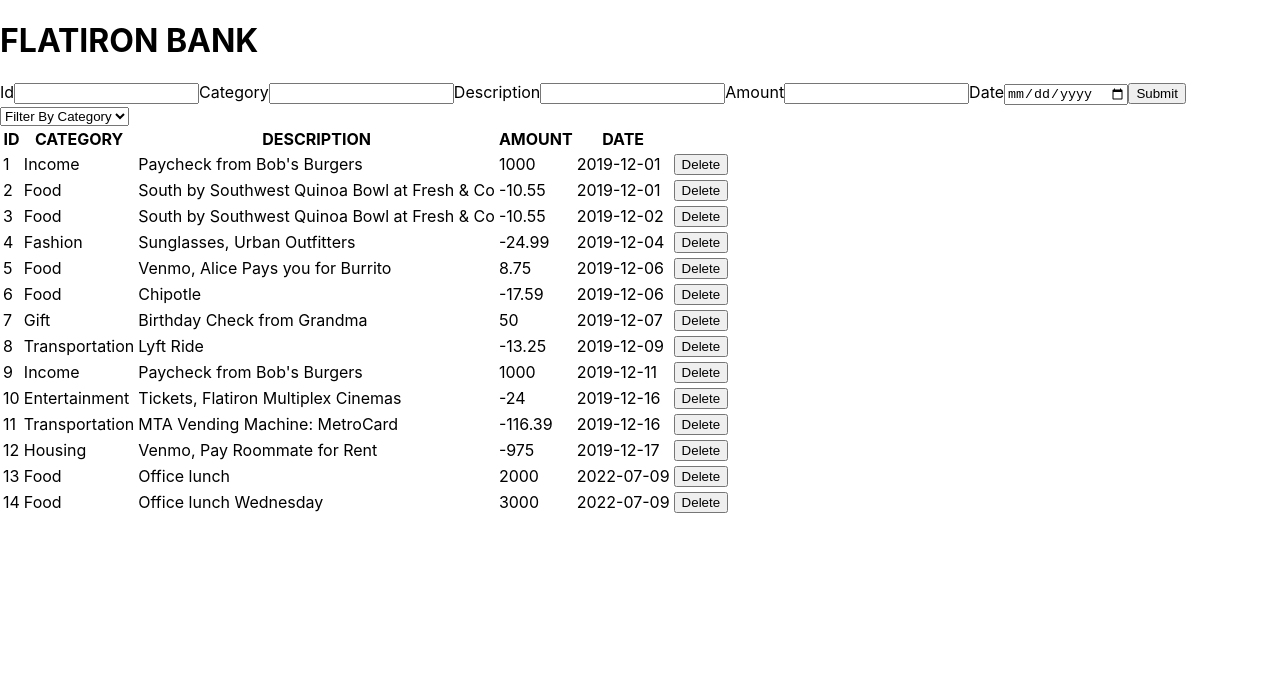
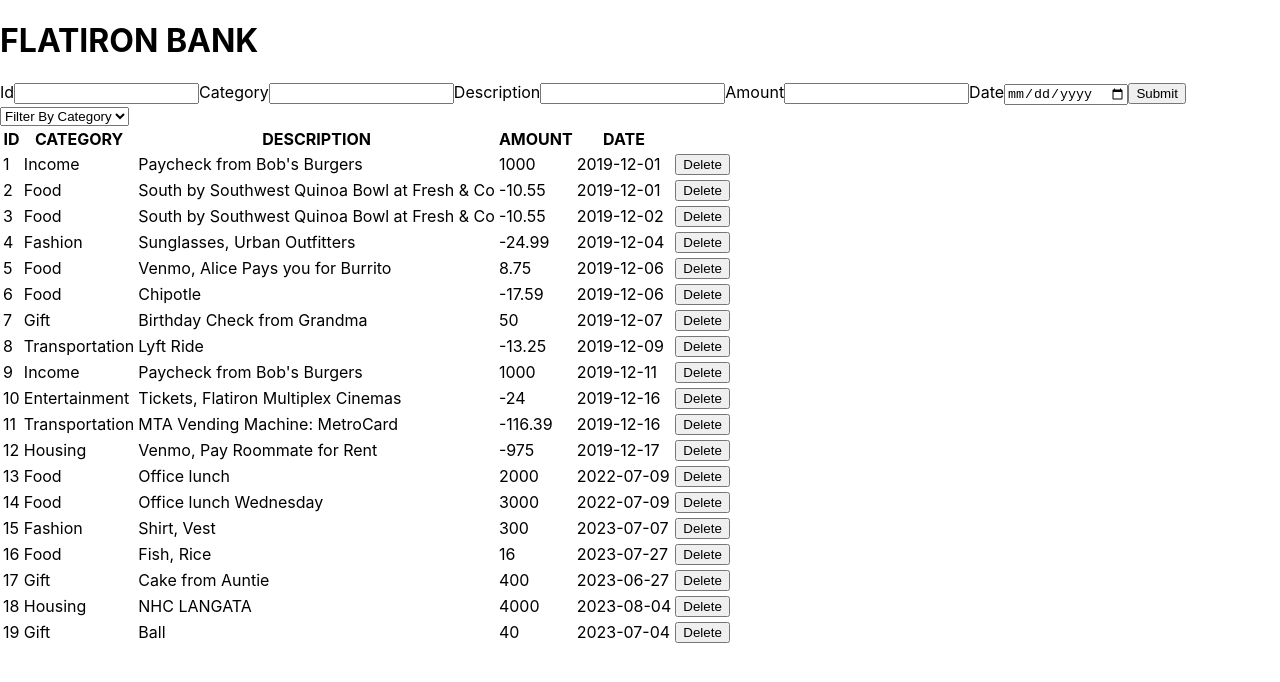
Before and after one commit to Gaitano123/phase2flatironbank, a React (Create React App) app: page / in a window 1280 px wide. Shown: the top 682 px of the page. Built offline with nearby package versions, Linux system fonts and the light colour scheme; data requests are answered from the project's data file.

Commit message:
Form adding data to the table

```diff
--- a/src/Components/App.js
+++ b/src/Components/App.js
@@ -8,20 +8,37 @@ function App (){
     const [transactions, setTransactions] = useState([]);
 
     useEffect(() => {
+        // fetch('http://localhost:3000/transactions')
+        // .then(res => res.json())
+        // .then(data => {
+        //     setTransactions(data)
+        // })
+        fetchData();
+    }, [])
+
+    function fetchData() {
         fetch('http://localhost:3000/transactions')
         .then(res => res.json())
         .then(data => {
             setTransactions(data)
         })
-    }, [])
+        .catch((error) => {
+            console.error("Error:", error);
+          });
+    }
+
+    // const addTransaction = (newTransaction) => {
+    //     setTransactions((prevTransactions) => [...prevTransactions, newTransaction]);
+    // };
 
     return (
         <>
         <Navigation />
-        <Form transactions={transactions}/>
+        <Form transactions={transactions} onFetchData={fetchData}/>
         <Table transactions={transactions}/>
         </>
     )
+
 }
 
 export default App;
--- a/src/Components/Form.js
+++ b/src/Components/Form.js
@@ -1,15 +1,17 @@
 import React, {useState} from "react";
 
-function Form(){
+function Form({ onFetchData }){
 
+    const initialInputs = {
+        id: "",
+        category: "",
+        description: "",
+        amount: "",
+        date: "",
+    }
 
-    const [formInputs, setFormInputs] = useState({
-        id: "",
-        category:"",
-        description:"",
-        amount:"",
-        date:"",
-    })
+    const [formInputs, setFormInputs] = useState(initialInputs)
+    const [submissionStatus, setSubmissionStatus] = useState(null)
 
     function handleChange(event) {
         const key = event.target.id;
@@ -17,25 +19,33 @@ function Form(){
           ...prevFormInputs,
           [key]: event.target.value,
         }));
-      }
+    }
+
+    function resetForm(){
+        setFormInputs(initialInputs);
+    }
 
     function handleSubmit(event) {
         event.preventDefault();
-        // fetch('http://localhost:3000/transactions', {
-        //     method: 'POST',
-        //     headers:{
-        //         "content-type": "application/json",
-        //     },
-        //     body: JSON.stringify(formInputs)
-        // })
-        // .then((response) => {
-        //     if (!response.ok) {
-        //       throw new Error('Network response was not ok');
-        //     }
-        // })
-        // .catch((error) => {
-        //   console.error('Error:', error);
-        // });
+        fetch('http://localhost:3000/transactions', {
+            method: 'POST',
+            headers:{
+                "content-type": "application/json",
+            },
+            body: JSON.stringify(formInputs)
+        })
+        .then((response) => {
+            if (!response.ok) {
+              throw new Error('Network response was not ok');
+            }
+            setSubmissionStatus("Success")
+            resetForm()
+            onFetchData()
+        })
+        .catch((error) => {
+          console.error('Error:', error);
+          setSubmissionStatus("Error")
+        });
     }
 
     return(
@@ -56,6 +66,8 @@ function Form(){
                 <input id="date" type="date" value={formInputs.date} onChange={handleChange}/>
             </label>
             <button type="submit">Submit</button>
+            {submissionStatus === "success" && <p>Form submitted successfully!</p>}
+            {submissionStatus === "error" && <p>Error occurred. Please try again later.</p>}
         </form>
     )
 }
--- a/src/Data/db.json
+++ b/src/Data/db.json
@@ -97,6 +97,41 @@
       "category": "Food",
       "amount": "3000",
       "id": 14
+    },
+    {
+      "id": "15",
+      "category": "Fashion",
+      "description": "Shirt, Vest",
+      "amount": "300",
+      "date": "2023-07-07"
+    },
+    {
+      "id": "16",
+      "category": "Food",
+      "description": "Fish, Rice",
+      "amount": "16",
+      "date": "2023-07-27"
+    },
+    {
+      "id": "17",
+      "category": "Gift",
+      "description": "Cake from Auntie",
+      "amount": "400",
+      "date": "2023-06-27"
+    },
+    {
+      "id": "18",
+      "category": "Housing",
+      "description": "NHC LANGATA",
+      "amount": "4000",
+      "date": "2023-08-04"
+    },
+    {
+      "id": "19",
+      "category": "Gift",
+      "description": "Ball",
+      "amount": "40",
+      "date": "2023-07-04"
     }
   ]
 }
```
Also changed, not shown: src/Components/Search.js (deleted, +0 -18 lines).
